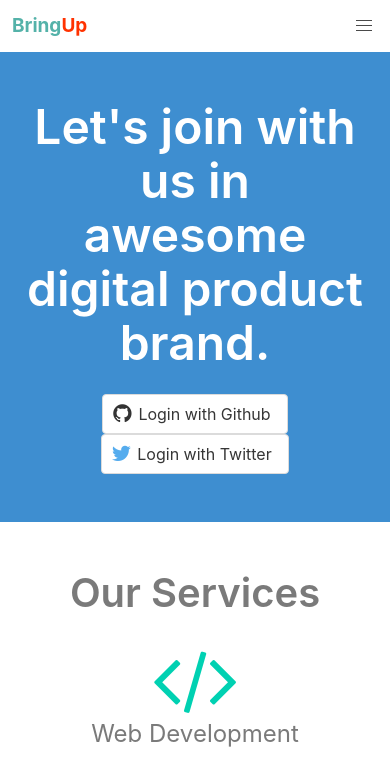
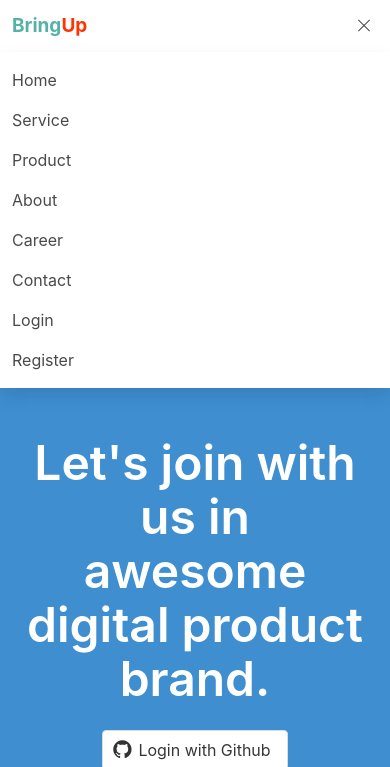
Before and after one commit to adhamkurniawan/bringup, a plain HTML site: page app/index.html in a window 390 px wide. Both pictures are taken after a click on the element 364 px from the left and 26 px from the top of the page. Shown: the top 767 px of the page. Drawn offline with nearby package versions, Linux system fonts and the light colour scheme; files that its build step writes are made by us from their sources.

Commit message:
fixed menu mobile navbar showing up and adding toggle javascript for navbar menu mobile

```diff
--- a/app/index.html
+++ b/app/index.html
@@ -18,7 +18,7 @@
             <span class="up">Up</span>
           </a>
 
-          <div class="navbar-burger burger" data-target="#menu-mobile">
+          <div class="navbar-burger burger" data-target="menu-mobile">
             <span></span>
             <span></span>
             <span></span>
@@ -46,7 +46,6 @@
               Contact
             </a>
           </div>
-
           <div class="navbar-end">
             <a class="navbar-item " href="#">
               Login
@@ -223,5 +222,7 @@
         </div>
       </div>
     </footer>
+
+    <script src="js/custom.js"></script>
   </body>
 </html>
--- /dev/null
+++ b/app/js/custom.js
@@ -0,0 +1,15 @@
+document.addEventListener('DOMContentLoaded', function() {
+  var $navBurgers = Array.prototype.slice.call(document.querySelectorAll('.navbar-burger'), 0);
+
+  if ($navBurgers.length > 0) {
+    $navBurgers.forEach(function($el) {
+      $el.addEventListener('click', function() {
+        var target = $el.dataset.target;
+        var $target = document.getElementById(target);
+
+        $el.classList.toggle('is-active');
+        $target.classList.toggle('is-active');
+      });
+    });
+  }
+});
```
Also changed, not shown: package-lock.json.
